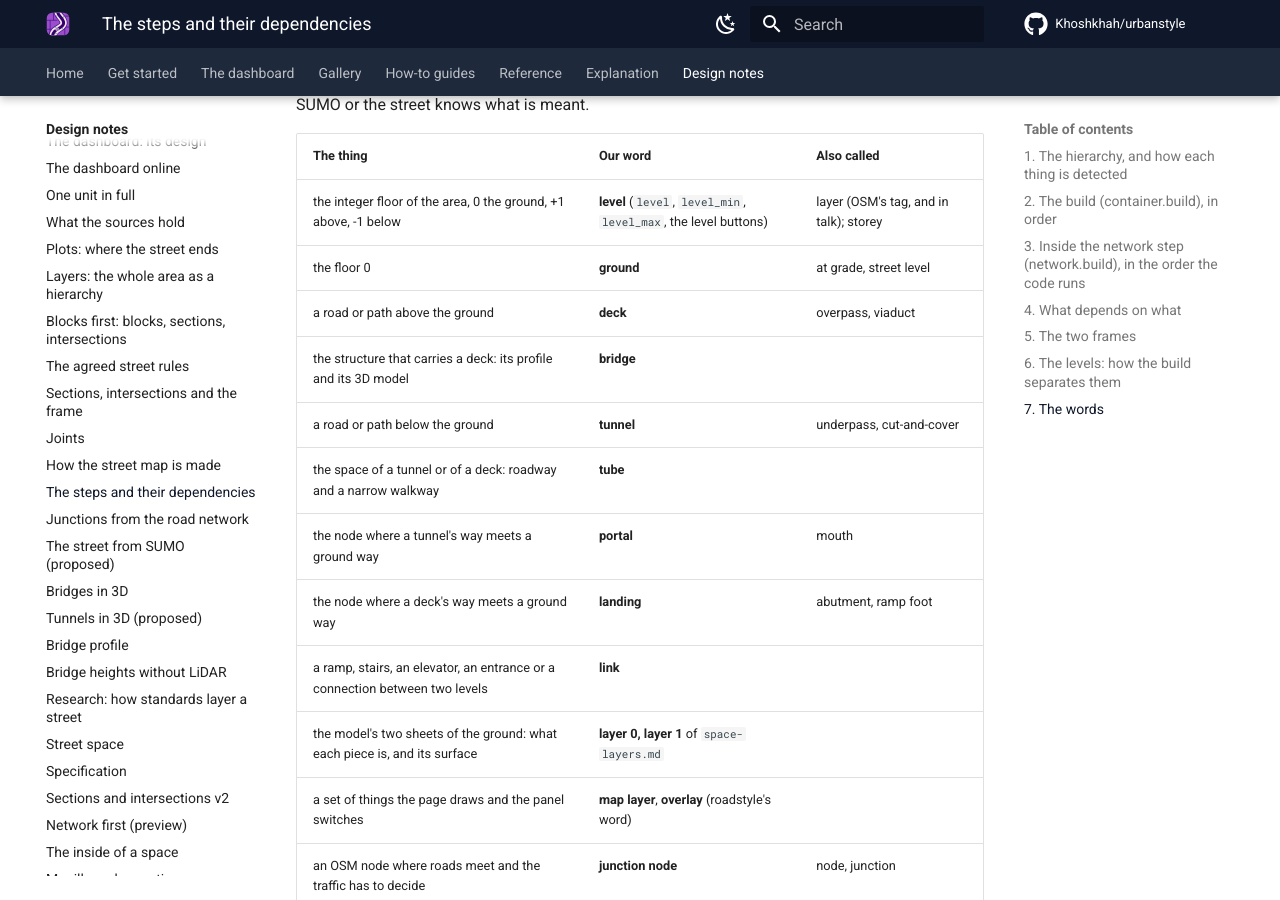
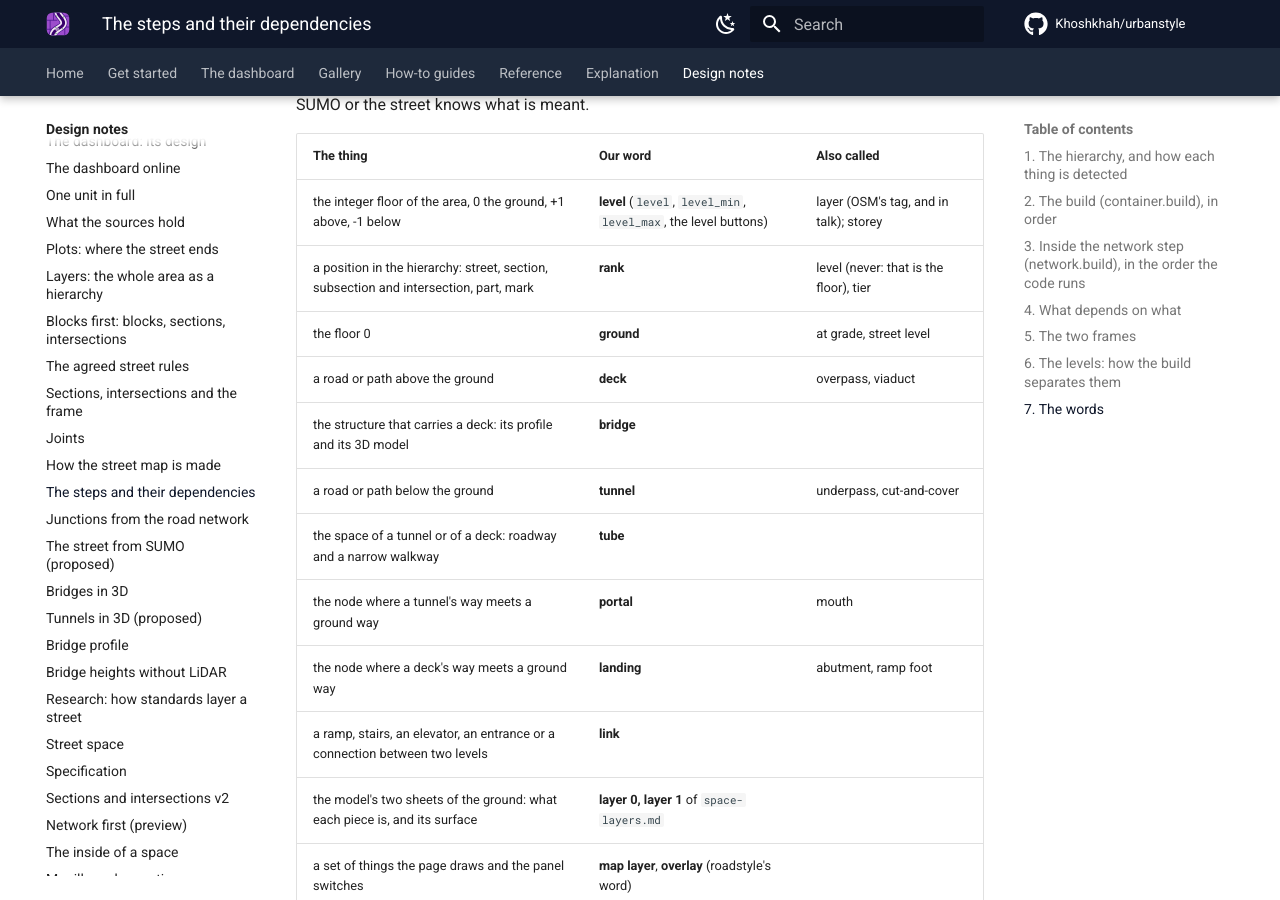
Before and after one commit to Khoshkhah/urbanstyle, an MkDocs documentation site: the page built from docs/design/steps.md, in a window 1280 px wide and 900 px high, scrolled down 17063 px. Built offline with MkDocs 1.6.1 and Material for MkDocs 9.7.7, drawn with Linux system fonts in a browser that asks for light colours; comment, search, counter and statistics services are not loaded.

Commit message:
docs/design/steps.md: rank, the word for a position in the hierarchy; level is the floor only
Co-Authored-By: Claude Fable 5.1 <noreply@anthropic.com>

```diff
--- a/docs/design/steps.md
+++ b/docs/design/steps.md
@@ -313,6 +313,7 @@ one hears for the same thing, so that a reader coming from OSM, SUMO or the stre
 | The thing | Our word | Also called |
 |---|---|---|
 | the integer floor of the area, 0 the ground, +1 above, -1 below | **level** (`level`, `level_min`, `level_max`, the level buttons) | layer (OSM's tag, and in talk); storey |
+| a position in the hierarchy: street, section, subsection and intersection, part, mark | **rank** | level (never: that is the floor), tier |
 | the floor 0 | **ground** | at grade, street level |
 | a road or path above the ground | **deck** | overpass, viaduct |
 | the structure that carries a deck: its profile and its 3D model | **bridge** | |
```
